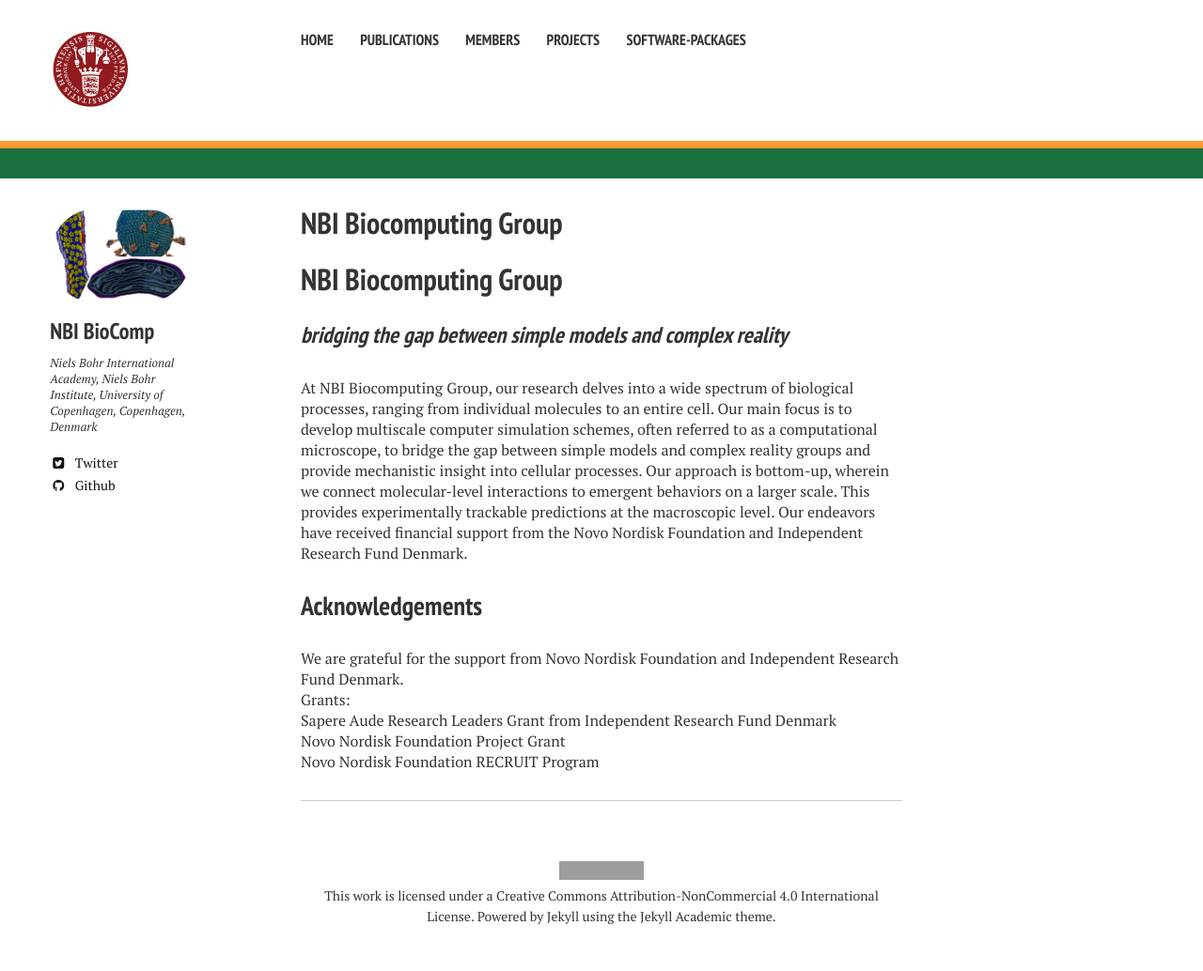
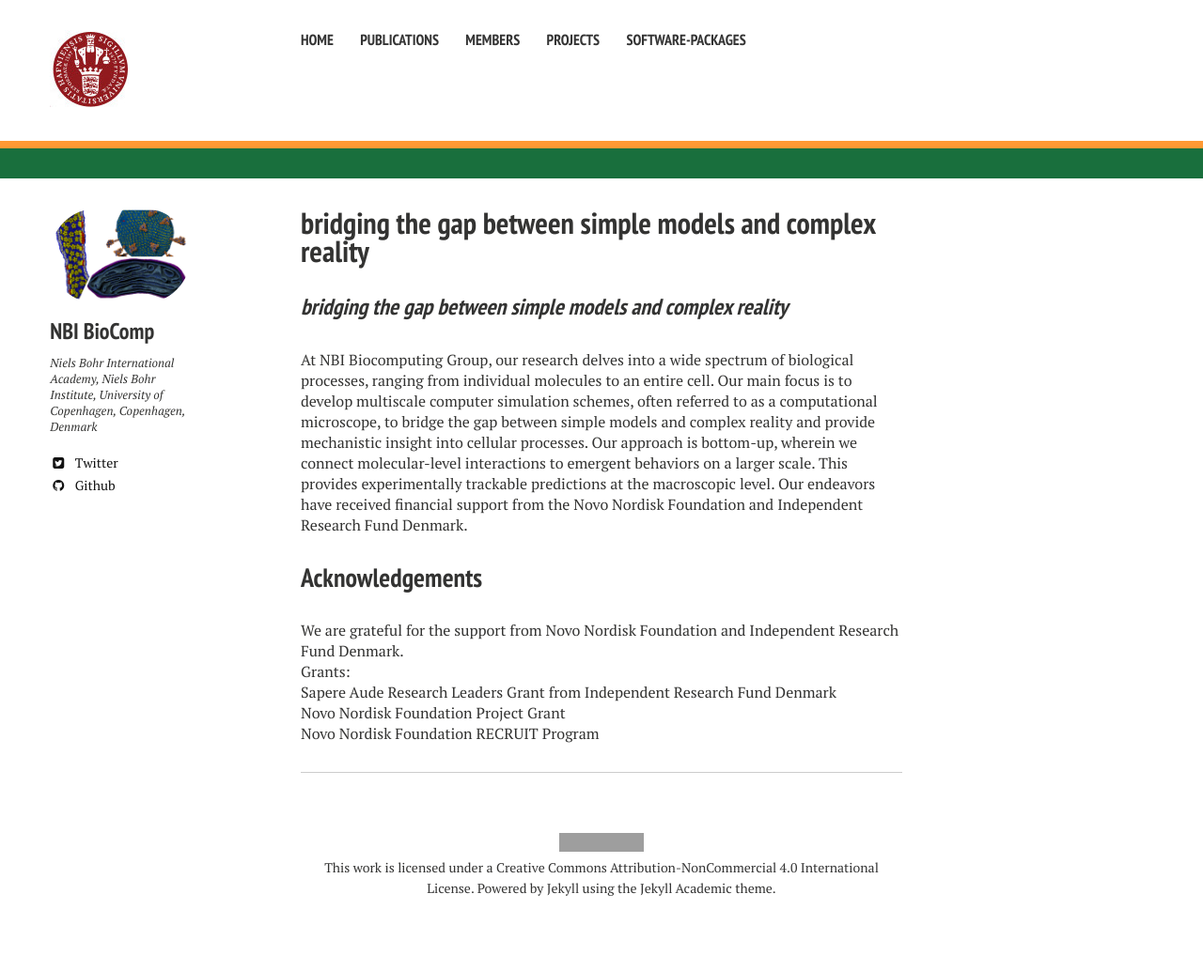
Before and after one commit to weria-pezeshkian/weria-pezeshkian.github.io, a Jekyll site: the page built from index.md, in a window 1280 px wide. Shown: the whole page at 94% size. Built offline with Jekyll 4.4.1, drawn with Linux system fonts in a browser that asks for light colours; nearby versions of some CDN libraries; our own code applies the rules of GitHub Pages for plain Markdown files; after the commit the page ends 1004 px from its top, so only the background shows below that; grey boxes are pictures that could not be loaded.

Commit message:
another test for the title page

```diff
--- a/index.md
+++ b/index.md
@@ -4,10 +4,9 @@
 ---
 
 
-# NBI Biocomputing Group
 ### *bridging the gap between simple models and complex reality*
 
-At NBI Biocomputing Group, our research delves into a wide spectrum of biological processes, ranging from individual molecules to an entire cell. Our main focus is to develop multiscale computer simulation schemes, often referred to as a computational microscope, to bridge the gap between simple models and complex reality groups and provide mechanistic insight into cellular processes. Our approach is bottom-up, wherein we connect molecular-level interactions to emergent behaviors on a larger scale. This provides experimentally trackable predictions at the macroscopic level. Our endeavors have received financial support from the Novo Nordisk Foundation and Independent Research Fund Denmark.
+At NBI Biocomputing Group, our research delves into a wide spectrum of biological processes, ranging from individual molecules to an entire cell. Our main focus is to develop multiscale computer simulation schemes, often referred to as a computational microscope, to bridge the gap between simple models and complex reality and provide mechanistic insight into cellular processes. Our approach is bottom-up, wherein we connect molecular-level interactions to emergent behaviors on a larger scale. This provides experimentally trackable predictions at the macroscopic level. Our endeavors have received financial support from the Novo Nordisk Foundation and Independent Research Fund Denmark.
 
 
 ## Acknowledgements
```
Also changed, not shown: 1 other file.
